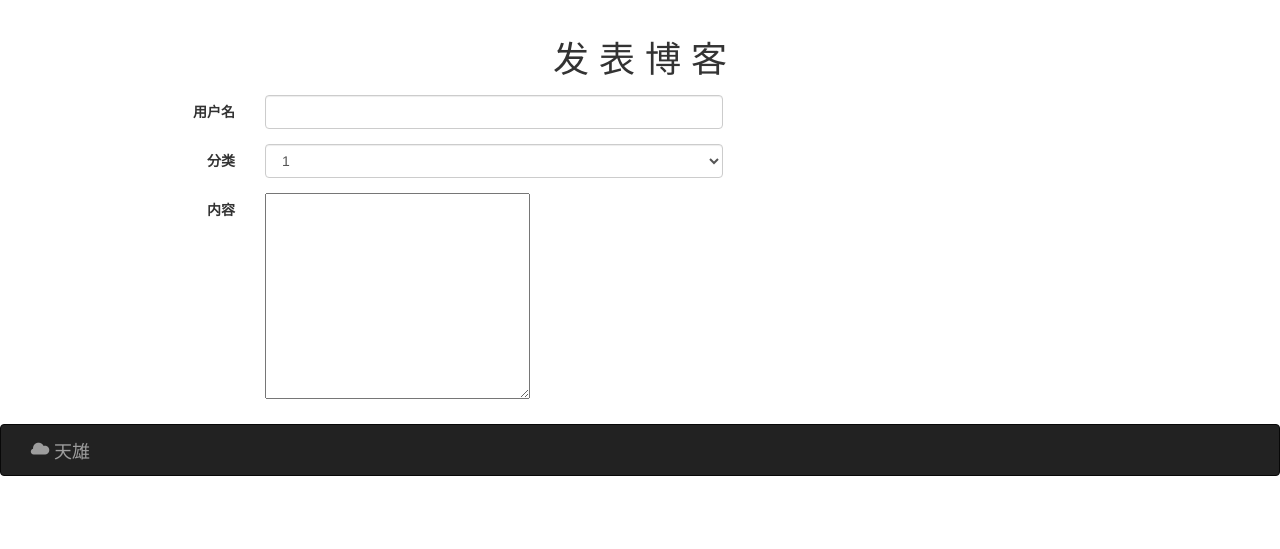
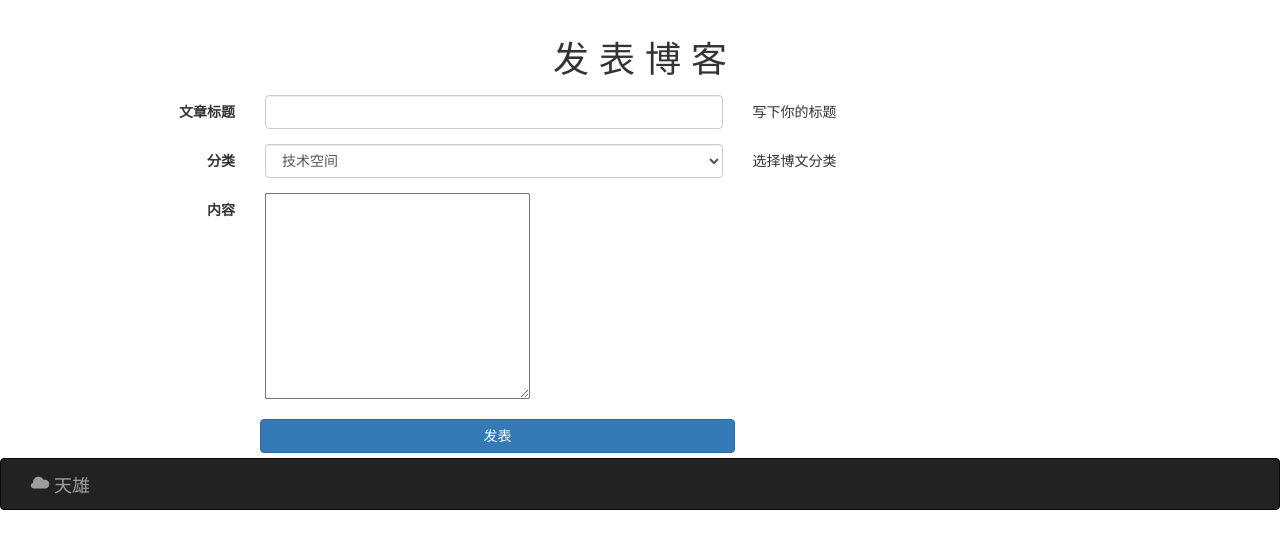
Before and after one commit to tianxiongWang/DjangoSite, a Django app: page /blog/write in a window 1280 px wide. Shown: the part 52-601 px from the top of the page. Run offline with Django 3.2, Linux system fonts and the light colour scheme; data comes from the database, SQL or seed files in the repository.

Commit message:
发表博客界面有了基本雏形

```diff
--- a/blog/views.py
+++ b/blog/views.py
@@ -45,7 +45,10 @@ def blog_view(request):
     return HttpResponse(List)
 
 def blog_write(request):
-    categories = Category.objects.all()
-    context = {}
-    context['categories'] = categories
-    return render(request, 'blog/write.html', context=context)
+    if request.method == 'GET':
+        categories = Category.objects.all()
+        context = {}
+        context['categories'] = categories
+        return render(request, 'blog/write.html', context=context)
+    if request.method == 'POST':
+        return HttpResponse("发表博客")
--- a/templates/blog/write.html
+++ b/templates/blog/write.html
@@ -5,33 +5,33 @@
 {% block content %}
 <div class="container">
     <h1 class="text-center" style="margin-bottom: 15px;">发&nbsp;表&nbsp;博&nbsp;客</h1>
-    <!-- 表单样式非常难看，用JS来重写样式（因为以我的水平没法给生成的表单加属性，只能用js -->
-    <form onsubmit="return checkForm();" class="form-horizontal" action="/account/signup/" method="POST">
+    <form class="form-horizontal" action="/blog/write" method="POST">
         {% csrf_token %}
         <div class="form-group">
-            <label for="username" class="col-sm-2 control-label">用户名</label>
+            <label for="username" class="col-sm-2 control-label">文章标题</label>
             <div class=" col-sm-5">
                 <input type="text" name="username" id="username" class="form-control">
             </div>
+            <div class="col-sm-5" style="height: 34px;line-height: 34px;">写下你的标题</div>
         </div>
         <div class="form-group">
-            <label for="username" class="col-sm-2 control-label">分类</label>
-            <div class=" col-sm-5">
+            <label class="col-sm-2 control-label">分类</label>
+            <div class=" col-sm-5" id="category" name="category">
                 <select class="form-control">
-                    <option>1</option>
-                    <option>2</option>
-                    <option>3</option>
-                    <option>4</option>
-                    <option>5</option>
+                    {% for category in categories %}
+                    <option>{{category.name}}</option>
+                    {% endfor %}
                 </select>
             </div>
+            <div class="col-sm-5" style="height: 34px;line-height: 34px;">选择博文分类</div>
         </div>
         <div class="form-group">
-            <label for="username" class="col-sm-2 control-label">内容</label>
-            <div class=" col-sm-5">
-                <textarea name="" id="" cols="30" rows="10"></textarea>
+            <label for="body" class="col-sm-2 control-label">内容</label>
+            <div class=" col-sm-10">
+                <textarea name="body" id="body" cols="30" rows="10"></textarea>
             </div>
         </div>
+        <input type="submit" class="btn btn-primary col-sm-5 col-sm-offset-2" value="发表">
     </form>
 </div>
 {% endblock %}
```
